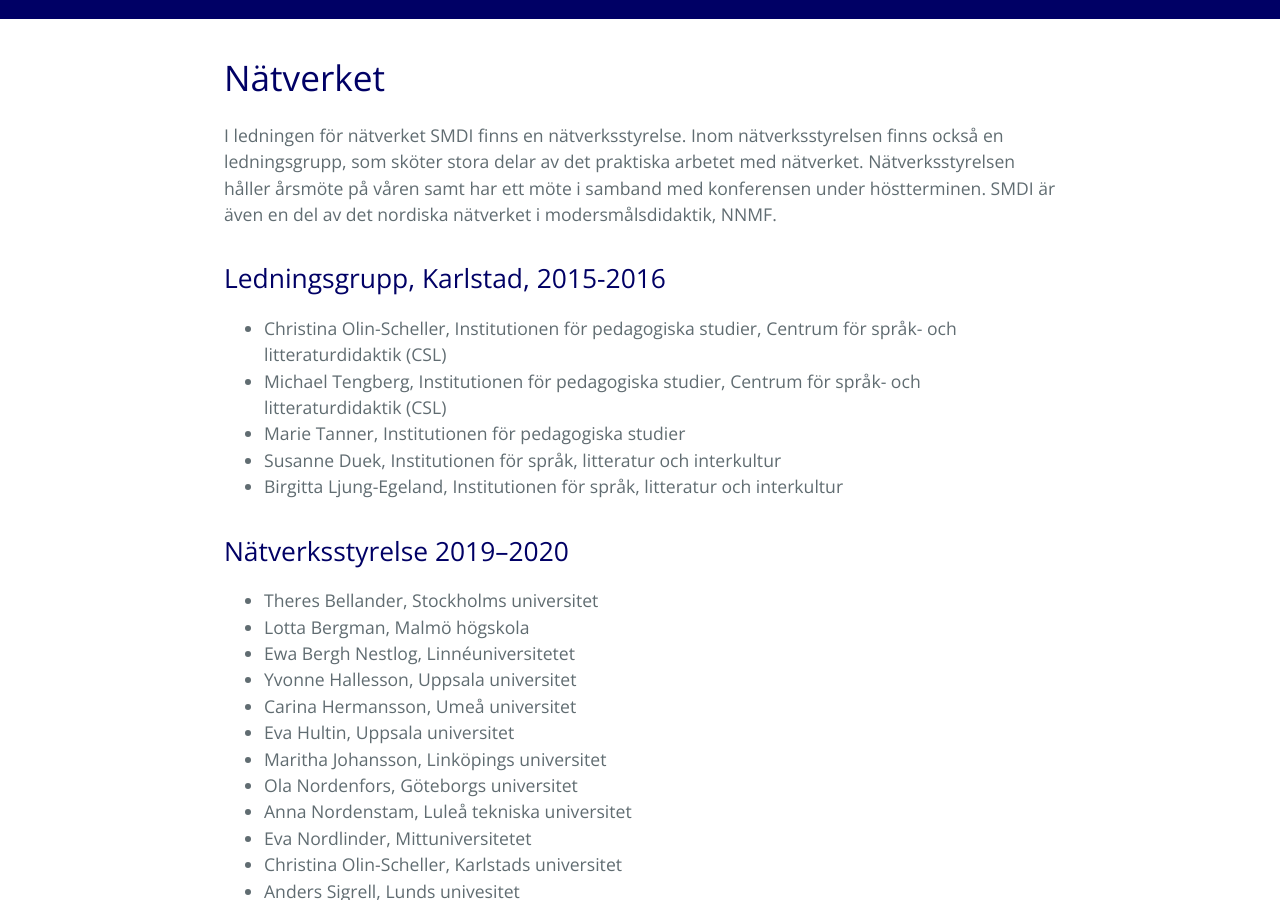
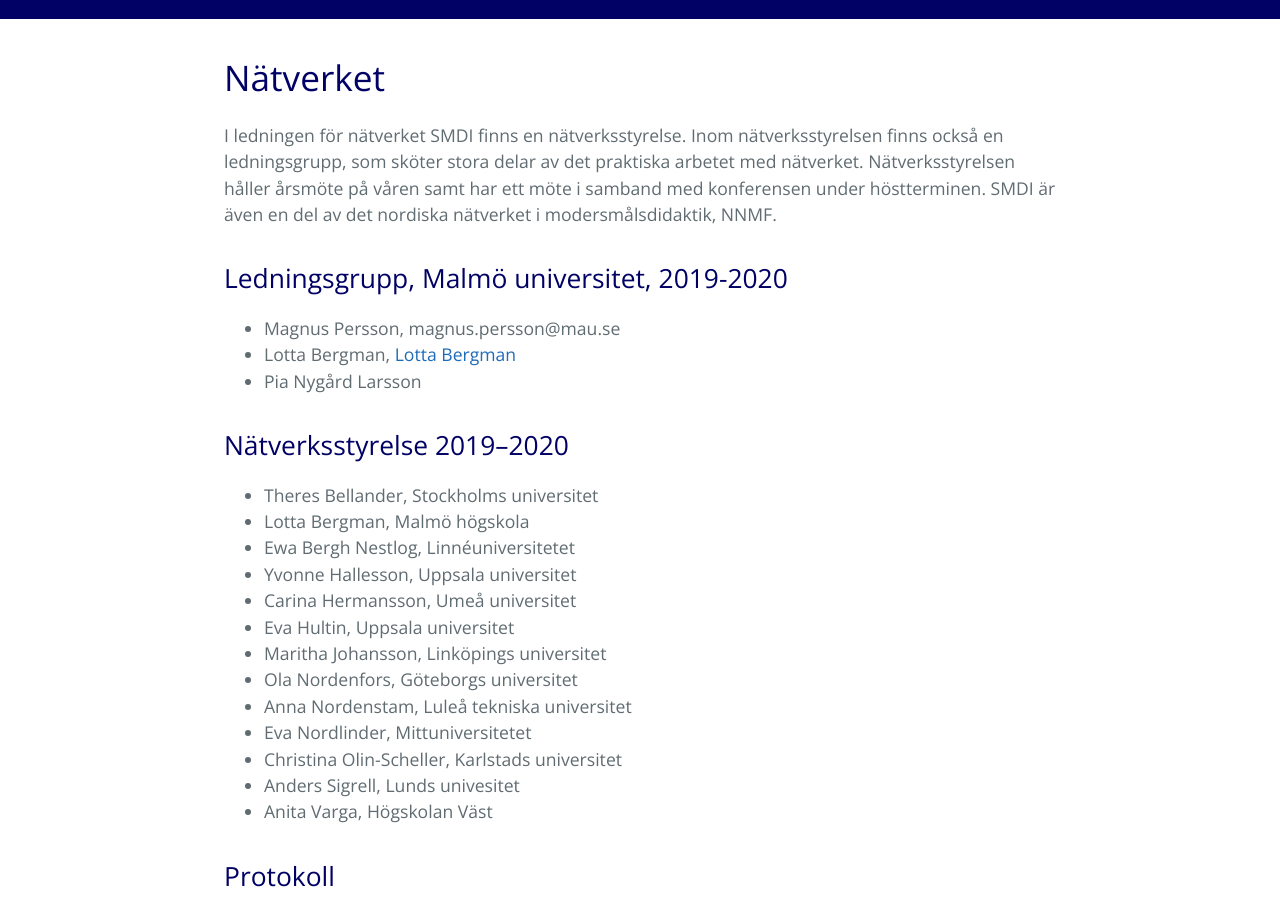
Before and after one commit to smdihemsida/smdihemsida.github.io, a Jekyll site: the page built from nätverket.md, in a window 1280 px wide and 900 px high, scrolled down 576 px. Built offline with Jekyll 4.4.1, drawn with Linux system fonts in a browser that asks for light colours; our own code applies the rules of GitHub Pages for plain Markdown files.

Commit message:
Update nätverket.md

```diff
--- a/nätverket.md
+++ b/nätverket.md
@@ -6,13 +6,11 @@ layout: pages
 
 I ledningen för nätverket SMDI finns en nätverksstyrelse. Inom nätverksstyrelsen finns också en ledningsgrupp, som sköter stora delar av det praktiska arbetet med nätverket. Nätverksstyrelsen håller årsmöte på våren samt har ett möte i samband med konferensen under höstterminen. SMDI är även en del av det nordiska nätverket i modersmålsdidaktik, NNMF.
 
-## Ledningsgrupp, Karlstad, 2015-2016
+## Ledningsgrupp, Malmö universitet, 2019-2020
 
-* Christina Olin-Scheller, Institutionen för pedagogiska studier, Centrum för språk- och litteraturdidaktik (CSL)
-* Michael Tengberg, Institutionen för pedagogiska studier, Centrum för språk- och litteraturdidaktik (CSL)
-* Marie Tanner, Institutionen för pedagogiska studier
-* Susanne Duek, Institutionen för språk, litteratur och interkultur
-* Birgitta Ljung-Egeland, Institutionen för språk, litteratur och interkultur
+* Magnus Persson, magnus.persson@mau.se
+* Lotta Bergman, [Lotta Bergman](lotta.bergman@mau.se)
+* Pia Nygård Larsson
 
 ## Nätverksstyrelse 2019–2020
 
```
